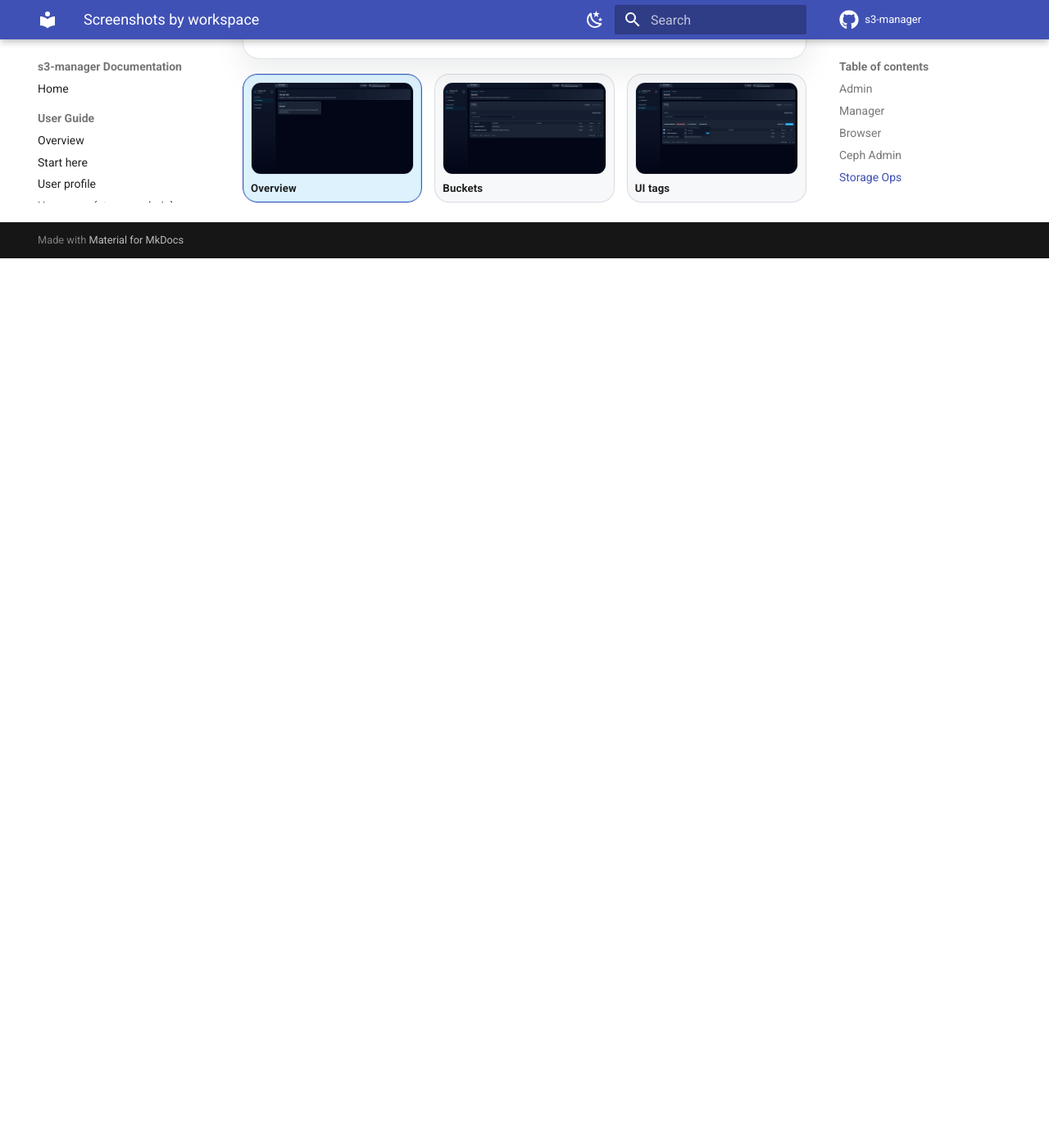
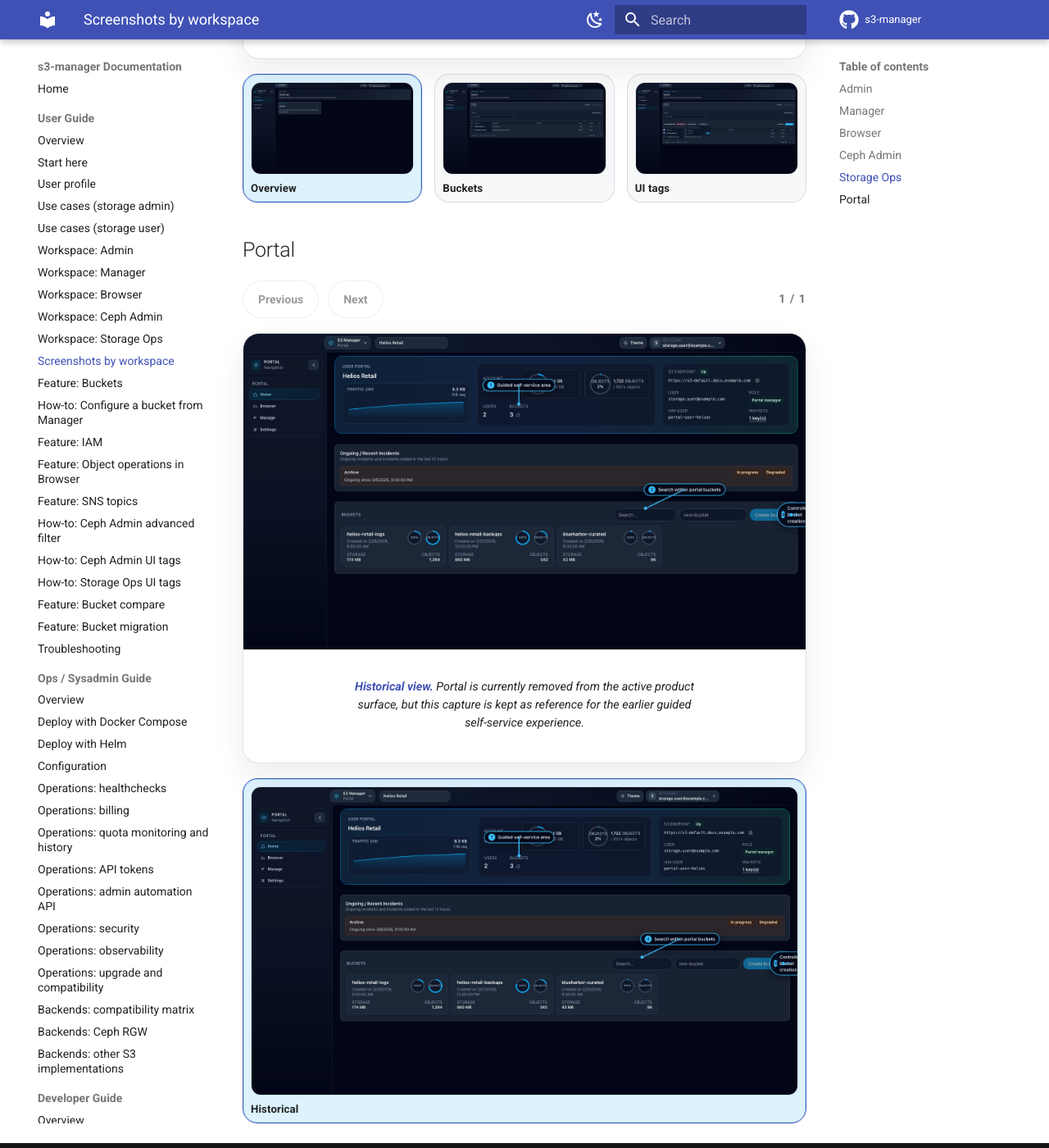
Before and after one commit to ksperis/s3-manager, an MkDocs documentation site: the page built from doc/docs/user/screenshots-gallery.md, in a window 1280 px wide and 1400 px high, scrolled down 4429 px. Shown: the whole window at 82% size. Built offline with MkDocs 1.6.1 and Material for MkDocs 9.7.7, drawn with Linux system fonts in a browser that asks for light colours; comment, search, counter and statistics services are not loaded; before the commit the page ends 4744 px from its top, so only the background shows below that.

```diff
--- a/doc/docs/user/screenshots-gallery.md
+++ b/doc/docs/user/screenshots-gallery.md
@@ -4,7 +4,7 @@
 
 Each carousel uses synthetic documentation data and focuses on the screens that matter most to day-to-day operators.
 
-## Admin
+## Admin { #admin }
 
 <div class="docs-screenshot-carousel" data-docs-carousel data-carousel-title="Admin workspace">
   <figure data-thumb-label="Overview">
@@ -21,7 +21,7 @@
   </figure>
 </div>
 
-## Manager
+## Manager { #manager }
 
 <div class="docs-screenshot-carousel" data-docs-carousel data-carousel-title="Manager workspace">
   <figure data-thumb-label="Overview">
@@ -46,7 +46,7 @@
   </figure>
 </div>
 
-## Browser
+## Browser { #browser }
 
 <div class="docs-screenshot-carousel" data-docs-carousel data-carousel-title="Browser workspace">
   <figure data-thumb-label="Overview">
@@ -63,7 +63,7 @@
   </figure>
 </div>
 
-## Ceph Admin
+## Ceph Admin { #ceph-admin }
 
 <div class="docs-screenshot-carousel" data-docs-carousel data-carousel-title="Ceph Admin workspace">
   <figure data-thumb-label="Overview">
@@ -80,7 +80,7 @@
   </figure>
 </div>
 
-## Storage Ops
+## Storage Ops { #storage-ops }
 
 <div class="docs-screenshot-carousel" data-docs-carousel data-carousel-title="Storage Ops workspace">
   <figure data-thumb-label="Overview">
@@ -96,3 +96,12 @@
     <figcaption><strong>UI tags.</strong> Tagging selected buckets helps operators isolate remediation or migration campaigns across large inventories.</figcaption>
   </figure>
 </div>
+
+## Portal { #portal }
+
+<div class="docs-screenshot-carousel" data-docs-carousel data-carousel-title="Portal workspace">
+  <figure data-thumb-label="Historical">
+    <img src="../../assets/screenshots/user/workspace-portal.png" alt="Historical Portal workspace screenshot with guided self-service flow" loading="lazy">
+    <figcaption><strong>Historical view.</strong> Portal is currently removed from the active product surface, but this capture is kept as reference for the earlier guided self-service experience.</figcaption>
+  </figure>
+</div>
```
Also changed, not shown: README.md.
